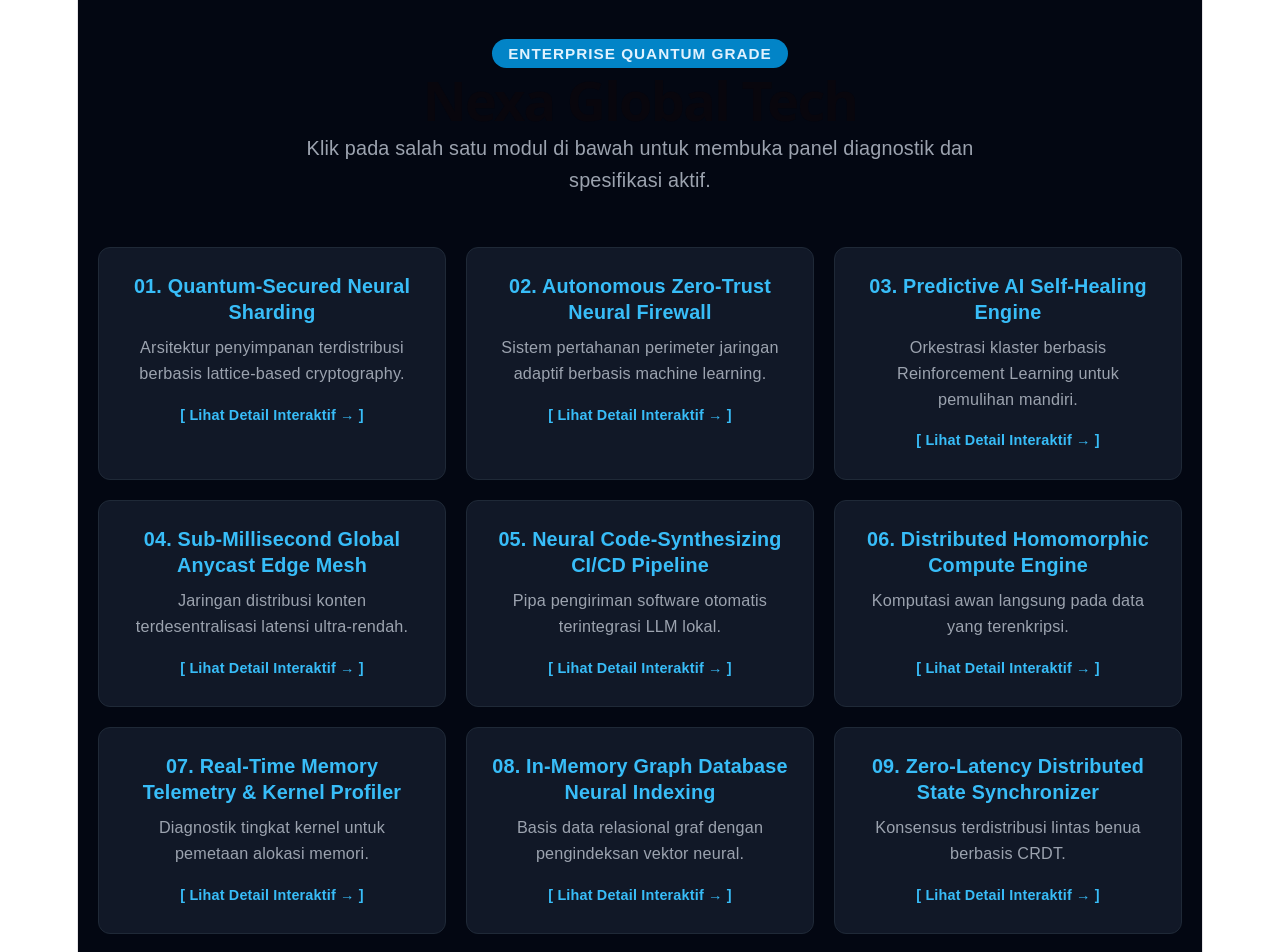
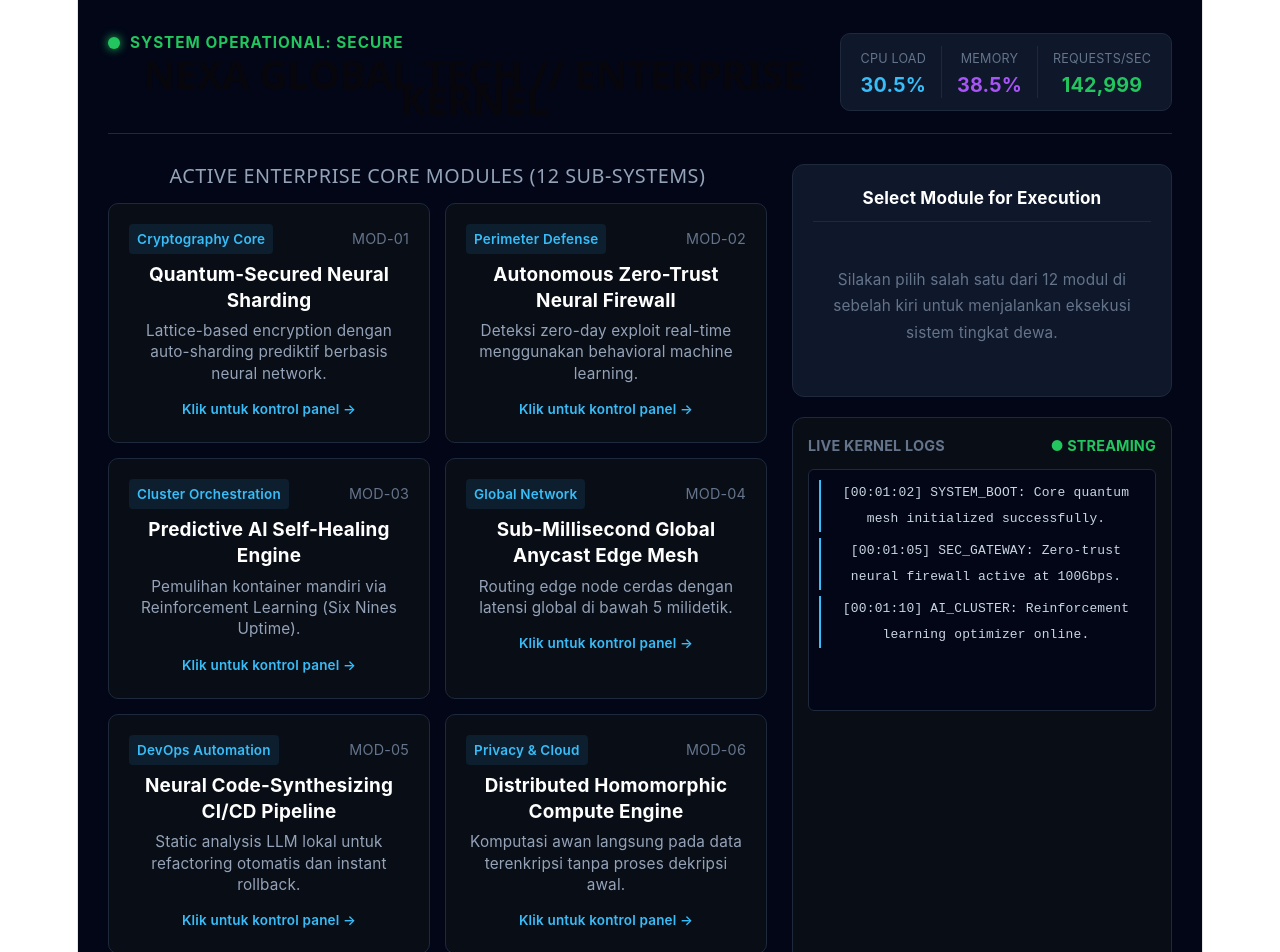
Before and after one commit to maul99289-star/nexa-global-tech, a React (Vite) app: page / in a window 1280 px wide. Shown: the top 952 px of the page. Built offline with nearby package versions, Linux system fonts and the light colour scheme.

Commit message:
update enterprise command center dashboard with 12 features

```diff
--- a/src/App.tsx
+++ b/src/App.tsx
@@ -1,117 +1,255 @@
-import { useState } from 'react';
+import { useState, useEffect } from 'react';
 
 export default function App() {
-  const [selectedFeature, setSelectedFeature] = useState<{ title: string; desc: string; detail: string } | null>(null);
+  const [activeTab, setActiveTab] = useState<number | null>(null);
+  const [logs, setLogs] = useState<string[]>([
+    "[00:01:02] SYSTEM_BOOT: Core quantum mesh initialized successfully.",
+    "[00:01:05] SEC_GATEWAY: Zero-trust neural firewall active at 100Gbps.",
+    "[00:01:10] AI_CLUSTER: Reinforcement learning optimizer online."
+  ]);
+  const [metrics, setMetrics] = useState({ cpu: 14.2, memory: 38.6, rps: 124500, status: "OPTIMAL" });
+
+  // Simulasi fluktuasi data real-time ala software PC tingkat dewa
+  useEffect(() => {
+    const interval = setInterval(() => {
+      setMetrics({
+        cpu: +(10 + Math.random() * 25).toFixed(1),
+        memory: +(35 + Math.random() * 5).toFixed(1),
+        rps: Math.floor(120000 + Math.random() * 45000),
+        status: "SECURE"
+      });
+    }, 2500);
+    return () => clearInterval(interval);
+  }, []);
 
   const features = [
     {
+      id: 1,
       title: "Quantum-Secured Neural Sharding",
-      desc: "Arsitektur penyimpanan terdistribusi berbasis lattice-based cryptography.",
-      detail: "Menggunakan enkripsi tahan kuantum dengan auto-sharding prediktif berbasis neural network untuk mengamankan data dari ancaman dekripsi masa depan."
+      category: "Cryptography Core",
+      desc: "Lattice-based encryption dengan auto-sharding prediktif berbasis neural network.",
+      action: "Execute Shard Re-Encryption",
+      code: "sharding_core --quantum-lattice --auto-balance --entropy-check=99.9%"
     },
     {
+      id: 2,
       title: "Autonomous Zero-Trust Neural Firewall",
-      desc: "Sistem pertahanan perimeter jaringan adaptif berbasis machine learning.",
-      detail: "Mendeteksi zero-day exploit secara real-time dan mengisolasi node terinfeksi dalam mikrodetik tanpa memutus trafik sah."
+      category: "Perimeter Defense",
+      desc: "Deteksi zero-day exploit real-time menggunakan behavioral machine learning.",
+      action: "Purge Isolated Nodes",
+      code: "firewall_ai --zero-trust --mitigate-ddos --isolate-anomalies"
     },
     {
+      id: 3,
       title: "Predictive AI Self-Healing Engine",
-      desc: "Orkestrasi klaster berbasis Reinforcement Learning untuk pemulihan mandiri.",
-      detail: "Meregenerasi kontainer yang rusak sebelum terjadi crash, menjamin ketersediaan sistem hingga 99.9999% tanpa intervensi manual."
+      category: "Cluster Orchestration",
+      desc: "Pemulihan kontainer mandiri via Reinforcement Learning (Six Nines Uptime).",
+      action: "Run Diagnostic Sweep",
+      code: "k8s_ai_healer --target=cluster-alpha --auto-patch --predictive"
     },
     {
+      id: 4,
       title: "Sub-Millisecond Global Anycast Edge Mesh",
-      desc: "Jaringan distribusi konten terdesentralisasi latensi ultra-rendah.",
-      detail: "Memangkas latensi global di bawah 5 milidetik dengan mengarahkan trafik pengguna ke edge node terdekat secara cerdas."
+      category: "Global Network",
+      desc: "Routing edge node cerdas dengan latensi global di bawah 5 milidetik.",
+      action: "Optimize Edge Routes",
+      code: "anycast_mesh --global-routing --latency-target=<5ms --force-sync"
     },
     {
+      id: 5,
       title: "Neural Code-Synthesizing CI/CD Pipeline",
-      desc: "Pipa pengiriman software otomatis terintegrasi LLM lokal.",
-      detail: "Melakukan static analysis, bug fixing otomatis, refactoring kode, dan instant rollback dalam hitungan detik."
+      category: "DevOps Automation",
+      desc: "Static analysis LLM lokal untuk refactoring otomatis dan instant rollback.",
+      action: "Deploy Neural Build",
+      code: "cicd_synthesizer --llm-verify --auto-refactor --zero-downtime"
     },
     {
+      id: 6,
       title: "Distributed Homomorphic Compute Engine",
-      desc: "Komputasi awan langsung pada data yang terenkripsi.",
-      detail: "Menghilangkan celah kerentanan memori server karena pemrosesan data dilakukan tanpa proses dekripsi awal."
+      category: "Privacy & Cloud",
+      desc: "Komputasi awan langsung pada data terenkripsi tanpa proses dekripsi awal.",
+      action: "Execute Blind Compute",
+      code: "homomorphic_exec --blind-mode --tensor-compute --no-decrypt"
     },
     {
+      id: 7,
       title: "Real-Time Memory Telemetry & Kernel Profiler",
-      desc: "Diagnostik tingkat kernel untuk pemetaan alokasi memori.",
-      detail: "Mendeteksi memory leak dan race condition secara mikroskopis hingga tingkat instruksi mesin terendah."
+      category: "System Diagnostics",
+      desc: "Pemetaan alokasi memori tingkat kernel presisi mikroskopis.",
+      action: "Dump Kernel Telemetry",
+      code: "kernel_profiler --live-trace --detect-leaks --precision=micro"
     },
     {
+      id: 8,
       title: "In-Memory Graph Database Neural Indexing",
-      desc: "Basis data relasional graf dengan pengindeksan vektor neural.",
-      detail: "Memproses kueri multivariat dan pemetaan relasi data kompleks berjuta-juta entitas seketika."
+      category: "Data Storage",
+      desc: "Basis data relasional graf dengan pengindeksan vektor neural seketika.",
+      action: "Re-index Graph Vectors",
+      code: "graph_db --neural-index --multivariat-query --vector-sync"
     },
     {
+      id: 9,
       title: "Zero-Latency Distributed State Synchronizer",
-      desc: "Konsensus terdistribusi lintas benua berbasis CRDT.",
-      detail: "Menjamin sinkronisasi data global secara instan tanpa mengalami hambatan network bottleneck."
+      category: "State Management",
+      desc: "Konsensus lintas benua berbasis CRDT tanpa network bottleneck.",
+      action: "Force CRDT Sync",
+      code: "state_sync --crdt-consensus --cross-continent --zero-bottleneck"
     },
     {
+      id: 10,
       title: "Dynamic Resource Hyper-Compression Engine",
-      desc: "Kompresi aset dan memori berbasis neural tensor.",
-      detail: "Memperkecil ukuran payload data hingga 80% tanpa kehilangan satu bit pun presisi data asli."
+      category: "Resource Optimization",
+      desc: "Kompresi payload hingga 80% via neural tensor tanpa kehilangan presisi.",
+      action: "Compress Payload Matrix",
+      code: "tensor_compress --ratio=0.8 --lossless-tensor --optimize-ram"
     },
     {
+      id: 11,
       title: "Automated Compliance & Regulatory Sentinel",
-      desc: "Sistem audit otomatis kepatuhan standar internasional.",
-      detail: "Memindai basis kode secara terus-menerus untuk memastikan kepatuhan mutlak terhadap regulasi GDPR dan ISO."
+      category: "Security & Audit",
+      desc: "Pemindai basis kode berkelanjutan untuk standar GDPR dan ISO 27001.",
+      action: "Generate Audit Matrix",
+      code: "compliance_sentinel --scan-iso --gdpr-check --auto-remediate"
     },
     {
+      id: 12,
       title: "High-Throughput Custom API Gateway Matrix",
-      desc: "Gerbang API asynchronous event-driven performa tinggi.",
-      detail: "Menahan jutaan permintaan per detik (RPS) saat lonjakan trafik ekstrem tanpa lonjakan latensi."
+      category: "Network Gateway",
+      desc: "Gerbang API asynchronous event-driven penahan jutaan RPS ekstrem.",
+      action: "Stress Test Gateway",
+      code: "api_gateway --async-event --rps-limit=unlimited --load-balance"
     }
   ];
 
+  const handleTriggerAction = (feature: typeof features[0]) => {
+    const timeStr = new Date().toTimeString().split(' ')[0];
+    setLogs(prev => [
+      `[${timeStr}] EXECUTED: ${feature.title} -> ${feature.code}`,
+      ...prev.slice(0, 7)
+    ]);
+  };
+
   return (
-    <div style={{ minHeight: '100vh', background: '#030712', color: '#f3f4f6', fontFamily: 'sans-serif', padding: '40px 20px', position: 'relative' }}>
-      <div style={{ maxWidth: '1300px', margin: '0 auto' }}>
-        <header style={{ textAlign: 'center', marginBottom: '50px' }}>
-          <span style={{ background: '#0284c7', color: '#e0f2fe', padding: '6px 16px', borderRadius: '20px', fontSize: '0.85rem', fontWeight: '600', textTransform: 'uppercase', letterSpacing: '1px' }}>
-            Enterprise Quantum Grade
-          </span>
-          <h1 style={{ fontSize: '3rem', fontWeight: '800', margin: '20px 0' }}>Nexa Global Tech</h1>
-          <p style={{ fontSize: '1.1rem', color: '#9ca3af', maxWidth: '700px', margin: '0 auto', lineHeight: '1.6' }}>
-            Klik pada salah satu modul di bawah untuk membuka panel diagnostik dan spesifikasi aktif.
-          </p>
+    <div style={{ minHeight: '100vh', background: '#020617', color: '#f8fafc', fontFamily: 'Inter, system-ui, sans-serif', padding: '30px' }}>
+      {/* Top Header Command Center */}
+      <header style={{ display: 'flex', justifyContent: 'space-between', alignItems: 'center', borderBottom: '1px solid #1e293b', paddingBottom: '20px', marginBottom: '30px' }}>
+        <div>
+          <div style={{ display: 'flex', alignItems: 'center', gap: '10px' }}>
+            <span style={{ width: '12px', height: '12px', background: '#22c55e', borderRadius: '50%', display: 'inline-block', boxShadow: '0 0 10px #22c55e' }}></span>
+            <span style={{ fontSize: '0.85rem', fontWeight: 'bold', color: '#22c55e', letterSpacing: '1px' }}>SYSTEM OPERATIONAL: SECURE</span>
+          </div>
+          <h1 style={{ fontSize: '2.2rem', fontWeight: '800', margin: '5px 0 0 0', letterSpacing: '-0.5px' }}>NEXA GLOBAL TECH // ENTERPRISE KERNEL</h1>
+        </div>
+
+        {/* Live Metrics Header Bar */}
+        <div style={{ display: 'flex', gap: '15px', background: '#0f172a', border: '1px solid #1e293b', padding: '12px 20px', borderRadius: '10px' }}>
+          <div>
+            <div style={{ fontSize: '0.7rem', color: '#64748b' }}>CPU LOAD</div>
+            <div style={{ fontSize: '1.1rem', fontWeight: 'bold', color: '#38bdf8' }}>{metrics.cpu}%</div>
+          </div>
+          <div style={{ borderLeft: '1px solid #1e293b', paddingLeft: '15px' }}>
+            <div style={{ fontSize: '0.7rem', color: '#64748b' }}>MEMORY</div>
+            <div style={{ fontSize: '1.1rem', fontWeight: 'bold', color: '#a855f7' }}>{metrics.memory}%</div>
+          </div>
+          <div style={{ borderLeft: '1px solid #1e293b', paddingLeft: '15px' }}>
+            <div style={{ fontSize: '0.7rem', color: '#64748b' }}>REQUESTS/SEC</div>
+            <div style={{ fontSize: '1.1rem', fontWeight: 'bold', color: '#22c55e' }}>{metrics.rps.toLocaleString()}</div>
+          </div>
+        </div>
       </header>
 
-        <div style={{ display: 'grid', gridTemplateColumns: 'repeat(auto-fit, minmax(300px, 1fr))', gap: '20px' }}>
-          {features.map((f, i) => (
+      {/* Main Grid Layout ala Desktop Software */}
+      <div style={{ display: 'grid', gridTemplateColumns: '1fr 380px', gap: '25px' }}>
+
+        {/* Left Column: 12 Modul Tingkat Dewa */}
+        <div>
+          <h2 style={{ fontSize: '1.1rem', color: '#94a3b8', marginBottom: '15px', textTransform: 'uppercase', letterSpacing: '0.5px' }}>
+            Active Enterprise Core Modules (12 Sub-Systems)
+          </h2>
+          <div style={{ display: 'grid', gridTemplateColumns: 'repeat(auto-fit, minmax(280px, 1fr))', gap: '15px' }}>
+            {features.map((f) => (
               <div
-              key={i}
-              onClick={() => setSelectedFeature(f)}
-              style={{ background: '#111827', border: '1px solid #1f2937', padding: '25px', borderRadius: '12px', cursor: 'pointer', transition: 'all 0.2s ease' }}
-              onMouseEnter={(e) => e.currentTarget.style.borderColor = '#38bdf8'}
-              onMouseLeave={(e) => e.currentTarget.style.borderColor = '#1f2937'}
+                key={f.id}
+                onClick={() => setActiveTab(f.id)}
+                style={{
+                  background: activeTab === f.id ? '#0f172a' : '#090d16',
+                  border: activeTab === f.id ? '1px solid #38bdf8' : '1px solid #1e293b',
+                  padding: '20px',
+                  borderRadius: '10px',
+                  cursor: 'pointer',
+                  transition: 'all 0.2s ease',
+                  boxShadow: activeTab === f.id ? '0 0 15px rgba(56, 189, 248, 0.15)' : 'none'
+                }}
               >
-              <div style={{ color: '#38bdf8', fontWeight: 'bold', fontSize: '1.1rem', marginBottom: '10px' }}>0{i + 1}. {f.title}</div>
-              <p style={{ color: '#9ca3af', fontSize: '0.9rem', lineHeight: '1.6', margin: 0 }}>{f.desc}</p>
-              <span style={{ display: 'inline-block', marginTop: '15px', color: '#38bdf8', fontSize: '0.8rem', fontWeight: '600' }}>[ Lihat Detail Interaktif &rarr; ]</span>
+                <div style={{ display: 'flex', justifyContent: 'space-between', alignItems: 'center', marginBottom: '8px' }}>
+                  <span style={{ fontSize: '0.75rem', fontWeight: '600', color: '#38bdf8', background: 'rgba(56, 189, 248, 0.1)', padding: '2px 8px', borderRadius: '4px' }}>
+                    {f.category}
+                  </span>
+                  <span style={{ fontSize: '0.8rem', color: '#64748b' }}>MOD-0{f.id}</span>
+                </div>
+                <div style={{ fontSize: '1.05rem', fontWeight: '700', color: '#fff', marginBottom: '6px' }}>{f.title}</div>
+                <p style={{ fontSize: '0.85rem', color: '#94a3b8', margin: 0, lineHeight: '1.4' }}>{f.desc}</p>
+                <div style={{ marginTop: '12px', fontSize: '0.75rem', color: '#38bdf8', fontWeight: '600' }}>
+                  Klik untuk kontrol panel &rarr;
+                </div>
               </div>
             ))}
           </div>
         </div>
 
-      {/* Modal Detail Interaktif */}
-      {selectedFeature && (
-        <div style={{ position: 'fixed', top: 0, left: 0, width: '100vw', height: '100vh', background: 'rgba(0,0,0,0.8)', display: 'flex', justifyContent: 'center', alignItems: 'center', zIndex: 1000, padding: '20px' }}>
-          <div style={{ background: '#111827', border: '1px solid #38bdf8', padding: '30px', borderRadius: '16px', maxWidth: '600px', width: '100%', boxShadow: '0 20px 25px -5px rgba(0, 0, 0, 0.5)' }}>
-            <span style={{ color: '#38bdf8', fontSize: '0.85rem', fontWeight: 'bold', textTransform: 'uppercase' }}>Terminal Diag: Active Node</span>
-            <h2 style={{ fontSize: '1.8rem', fontWeight: 'bold', margin: '10px 0 20px 0', color: '#fff' }}>{selectedFeature.title}</h2>
-            <p style={{ color: '#9ca3af', fontSize: '1rem', lineHeight: '1.7', marginBottom: '30px' }}>{selectedFeature.detail}</p>
+        {/* Right Column: Interactive Terminal & Live Console */}
+        <div style={{ display: 'flex', flexDirection: 'column', gap: '20px' }}>
+
+          {/* Active Control Panel */}
+          <div style={{ background: '#0f172a', border: '1px solid #1e293b', borderRadius: '12px', padding: '20px' }}>
+            <h3 style={{ fontSize: '0.95rem', fontWeight: 'bold', color: '#fff', marginTop: 0, marginBottom: '15px', borderBottom: '1px solid #1e293b', paddingBottom: '10px' }}>
+              {activeTab ? `MOD-0${activeTab} Control Hub` : 'Select Module for Execution'}
+            </h3>
+
+            {activeTab ? (() => {
+              const current = features.find(f => f.id === activeTab)!;
+              return (
+                <div>
+                  <div style={{ fontSize: '1.05rem', fontWeight: 'bold', color: '#38bdf8', marginBottom: '8px' }}>{current.title}</div>
+                  <p style={{ fontSize: '0.85rem', color: '#94a3b8', marginBottom: '15px' }}>{current.desc}</p>
+
+                  <div style={{ background: '#020617', padding: '10px', borderRadius: '6px', fontFamily: 'monospace', fontSize: '0.75rem', color: '#22c55e', marginBottom: '15px', border: '1px solid #1e293b' }}>
+                    $ {current.code}
+                  </div>
+
                   <button
-              onClick={() => setSelectedFeature(null)}
-              style={{ background: '#0284c7', color: '#fff', border: 'none', padding: '10px 24px', borderRadius: '8px', fontWeight: '600', cursor: 'pointer', fontSize: '0.95rem' }}
+                    onClick={() => handleTriggerAction(current)}
+                    style={{ width: '100%', background: '#0284c7', color: '#fff', border: 'none', padding: '10px', borderRadius: '6px', fontWeight: 'bold', fontSize: '0.9rem', cursor: 'pointer' }}
                   >
-              Tutup Panel
+                    {current.action}
                   </button>
                 </div>
+              );
+            })() : (
+              <div style={{ color: '#64748b', fontSize: '0.85rem', textAlign: 'center', padding: '30px 0' }}>
+                Silakan pilih salah satu dari 12 modul di sebelah kiri untuk menjalankan eksekusi sistem tingkat dewa.
               </div>
             )}
           </div>
+
+          {/* Live System Console Logs */}
+          <div style={{ background: '#090d16', border: '1px solid #1e293b', borderRadius: '12px', padding: '15px', flexGrow: 1, display: 'flex', flexDirection: 'column' }}>
+            <div style={{ fontSize: '0.8rem', fontWeight: 'bold', color: '#64748b', marginBottom: '10px', textTransform: 'uppercase', display: 'flex', justifyContent: 'space-between' }}>
+              <span>Live Kernel Logs</span>
+              <span style={{ color: '#22c55e' }}>● STREAMING</span>
+            </div>
+            <div style={{ background: '#020617', borderRadius: '6px', padding: '10px', fontFamily: 'monospace', fontSize: '0.72rem', color: '#cbd5e1', flexGrow: 1, minHeight: '180px', maxHeight: '220px', overflowY: 'auto', border: '1px solid #1e293b' }}>
+              {logs.map((log, index) => (
+                <div key={index} style={{ marginBottom: '6px', borderLeft: '2px solid #38bdf8', paddingLeft: '6px' }}>
+                  {log}
+                </div>
+              ))}
+            </div>
+          </div>
+
+        </div>
+
+      </div>
+    </div>
   );
 }
```
Lines whose indentation alone changed are shown as unchanged.
